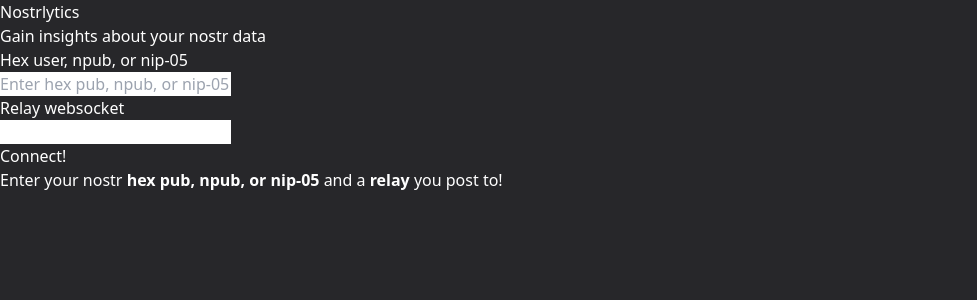
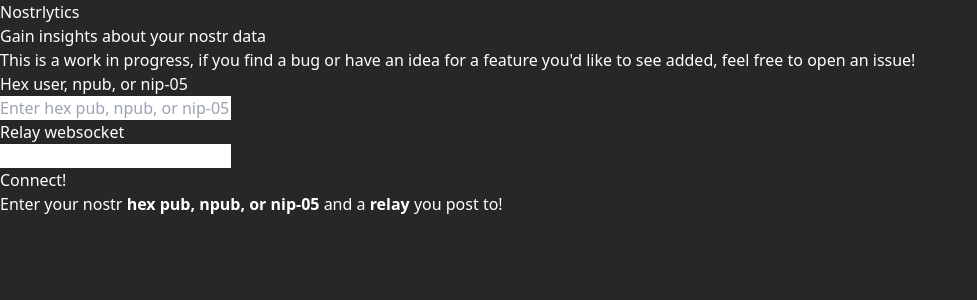
Before and after one commit to thebrandonlucas/nostrlytics, a SvelteKit app: page / in a window 1280 px wide. Shown: the top 300 px of the page, without its empty margins (0-977 px from the left). Built offline with nearby package versions, Linux system fonts and the light colour scheme.

Commit message:
note: work in progress

```diff
--- a/src/routes/+page.svelte
+++ b/src/routes/+page.svelte
@@ -77,7 +77,18 @@
 	>
 </div>
 
-<h1 class="text-center text-2xl font-extrabold">Gain insights about your nostr data</h1>
+<div class="text-center w-[450px] mx-auto">
+	<h1 class="text-2xl mb-3 font-extrabold">Gain insights about your nostr data</h1>
+	<p>
+		This is a work in progress, if you find a bug or have an idea for a feature you'd like to see
+		added, feel free to <a
+			class="font-bold text-blue-300 hover:underline"
+			target="_blank"
+			rel="noreferrer"
+			href="https://github.com/thebrandonlucas/nostrlytics">open an issue!</a
+		>
+	</p>
+</div>
 
 <div
 	class="flex justify-center mt-10
```
